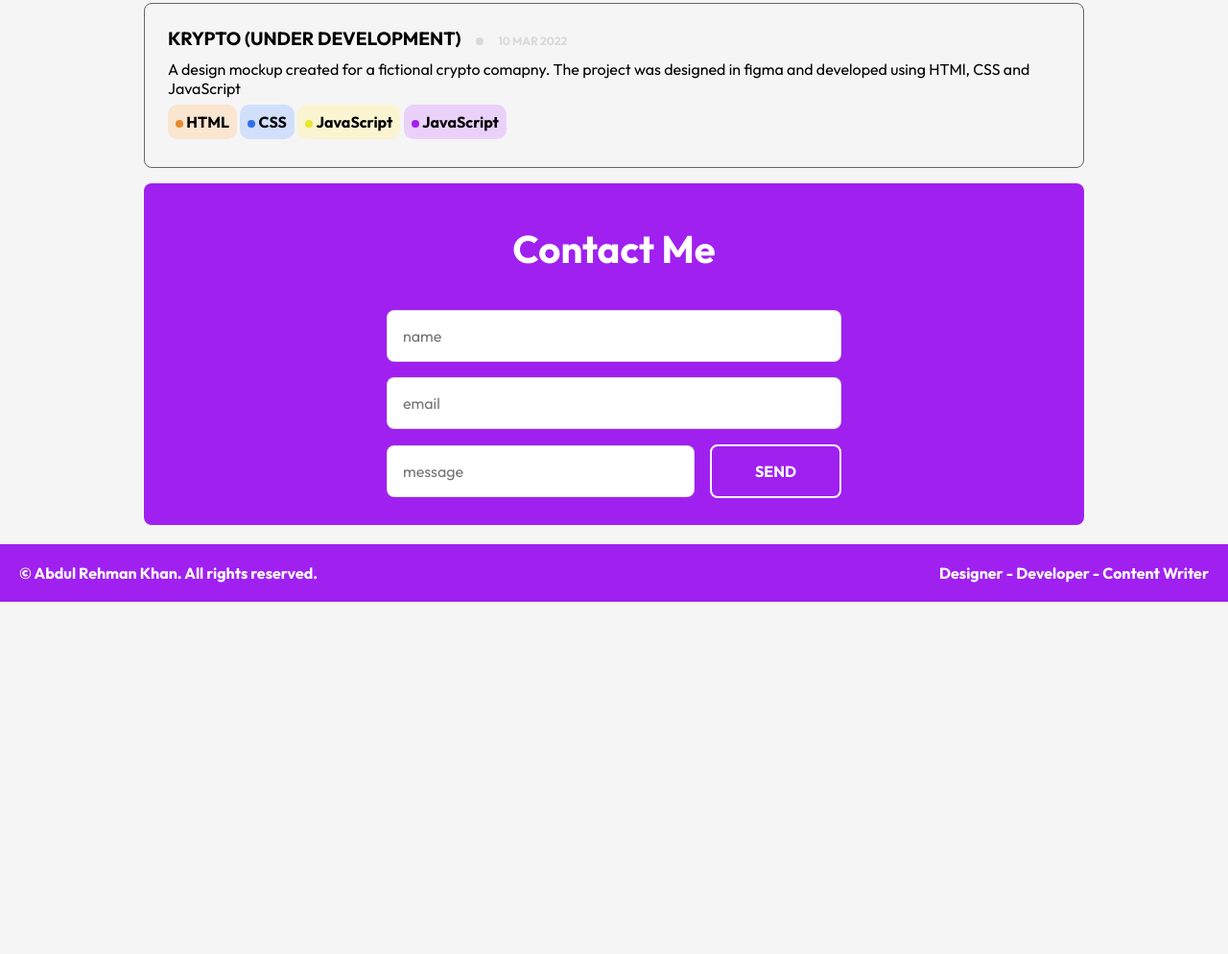
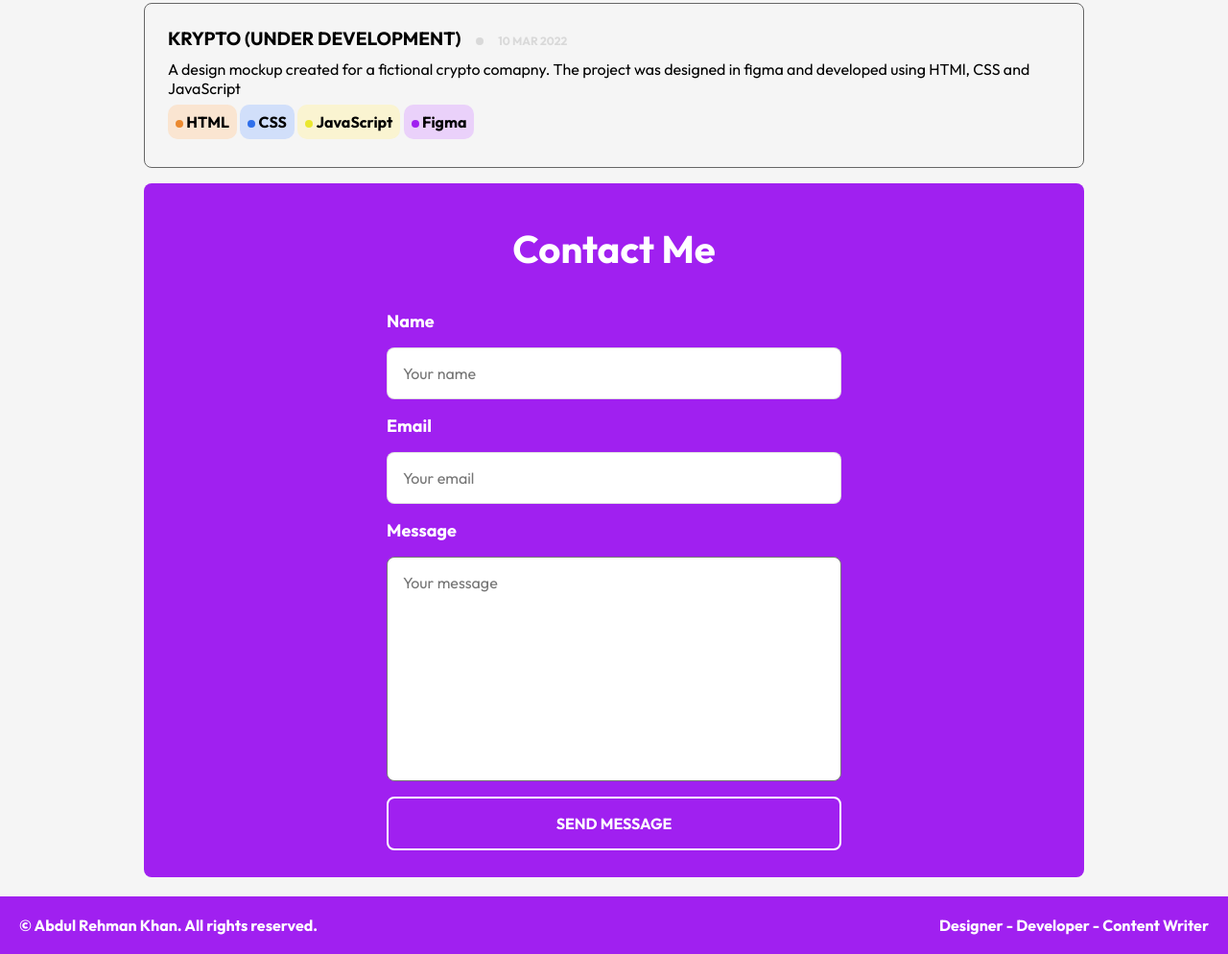
Before and after one commit to Codewith-ARK/portfolio, a plain HTML site: page index.html in a window 1280 px wide. Shown: the part 2158-3152 px from the top of the page at 96% size. Before the commit the page ends 2785 px from the top, so only its background shows below. Drawn offline with Linux system fonts and the light colour scheme.

Commit message:
[✨] formatted contact me form

```diff
--- a/index.html
+++ b/index.html
@@ -76,7 +76,7 @@
 				<div class="skill-card card ">
 					<img src="assets/ai.png" alt="skill logo">
 				</div>
-
+			</div>
 		</section>
 
 		<section id="projects">
@@ -94,7 +94,8 @@
 							<div class="elipse"></div>
 							<p class="date">27 June 2023</p>
 							<p class="description">
-								Utilized Flutter and Firebase technologies to build a robust and scalable messaging platform resembling WhatsApp.
+								Utilized Flutter and Firebase technologies to build a robust and scalable messaging platform resembling
+								WhatsApp.
 							</p>
 							<div class="lang-indicator flutter-lang">
 								<div class="flutter-elipse lang-elipse"></div>
@@ -139,8 +140,10 @@
 							<div class="elipse"></div>
 							<p class="date">10 Mar 2022</p>
 							<p class="description">
-								A functional notes/to-do list application built using JavaScript. Allowing users to add, edit, and remove notes and to-do items.
-								Designed the application with a visually appealing interface, focusing on a user-friendly and intuitive design.
+								A functional notes/to-do list application built using JavaScript. Allowing users to add, edit, and
+								remove notes and to-do items.
+								Designed the application with a visually appealing interface, focusing on a user-friendly and intuitive
+								design.
 								Ensured smooth functionality and responsiveness of the application across different devices.
 							</p>
 							<div class="lang-indicator js-lang">
@@ -158,7 +161,8 @@
 							<div class="elipse"></div>
 							<p class="date">10 Mar 2022</p>
 							<p class="description">
-								A design mockup created for a fictional crypto comapny. The project was designed in figma and developed using HTMl, CSS and JavaScript
+								A design mockup created for a fictional crypto comapny. The project was designed in figma and developed
+								using HTMl, CSS and JavaScript
 							</p>
 							<div class="lang-indicator html-lang">
 								<div class="html-elipse lang-elipse"></div>
@@ -174,7 +178,7 @@
 							</div>
 							<div class="lang-indicator figma-lang">
 								<div class="figma-elipse lang-elipse"></div>
-								<p class="p-lang">JavaScript</p>
+								<p class="p-lang">Figma</p>
 							</div>
 						</div>
 					</a>
@@ -182,16 +186,16 @@
 				</div> <!--card container-->
 			</div> <!--project container-->
 		</section>
-
 		<section id="contact">
-			<div class="">
-				<h2 class="">Contact Me</h2>
-			</div>
-			<form action="post">
-				<input type="text" name="username" id="username" placeholder="name">
-				<input type="email" name="email" id="email" placeholder="email" required />
-				<input type="text" name="message" id="message" placeholder="message" required>
-				<input type="submit" value="send">
+			<h2 >Contact Me</h2>
+			<form class="contact-form" method="post" action="send.php">
+					<label for="username">Name</label>
+					<input type="text" name="username" id="username" placeholder="Your name" required>
+					<label for="email">Email</label>
+					<input type="email" name="email" id="email" placeholder="Your email" required>
+					<label for="message">Message</label>
+					<textarea name="message" id="message" placeholder="Your message" required></textarea>
+					<input type="submit" value="Send Message" name="submit">
 			</form>
 		</section>
 	</main>
@@ -199,6 +203,9 @@
 		<div class="space-50">&copy; Abdul Rehman Khan. All rights reserved.</div>
 		<div class="space-50 txt-rtl">Designer - Developer - Content Writer</div>
 	</footer>
+
+	<script src="scripts/index.js"></script>
+
 </body>
 
 </html>
--- a/styles/home_page_style.css
+++ b/styles/home_page_style.css
@@ -127,6 +127,13 @@ form {
     gap: 16px;
 }
 
+form label {
+    width: 100%;
+    color: #fff;
+    font-weight: 700;
+    font-size: large;
+}
+
 form input {
     font-family: 'Outfit', sans-serif;
     font-size: 1em;
@@ -135,7 +142,16 @@ form input {
     border: 1px solid var(--light-gray);
     flex-grow: 1;
 }
+form textarea{
+    resize: none;
+    width: 100%;
+    height: 200px;
 
+    font-family: "Outfit", sans-serif;
+    padding: 16px;
+    font-size: 1rem;
+    border-radius: 8px;
+}
 form input[type=submit] {
     border: 2px solid #fff;
     background-color: #ffffff00;
@@ -149,6 +165,7 @@ form input[type=submit]:hover {
     border: 2px solid #ffffff00;
     background-color: #6600a5;
     color: #fff;
+    cursor: pointer;
 }
 
 @media (max-width: 768px) {
```
